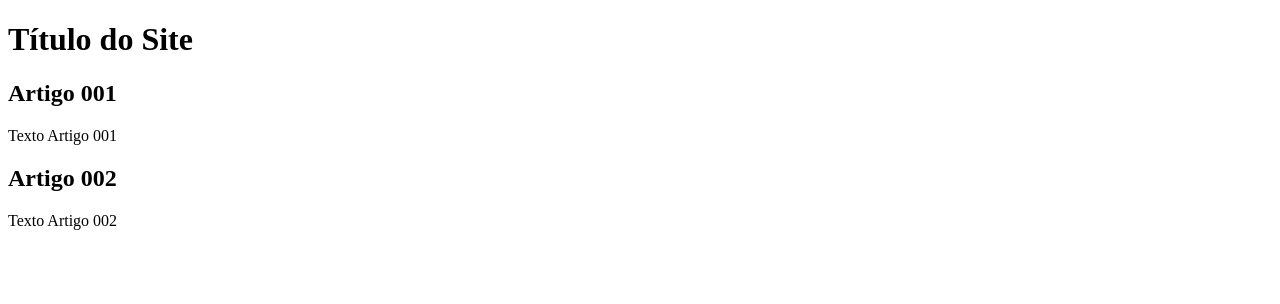
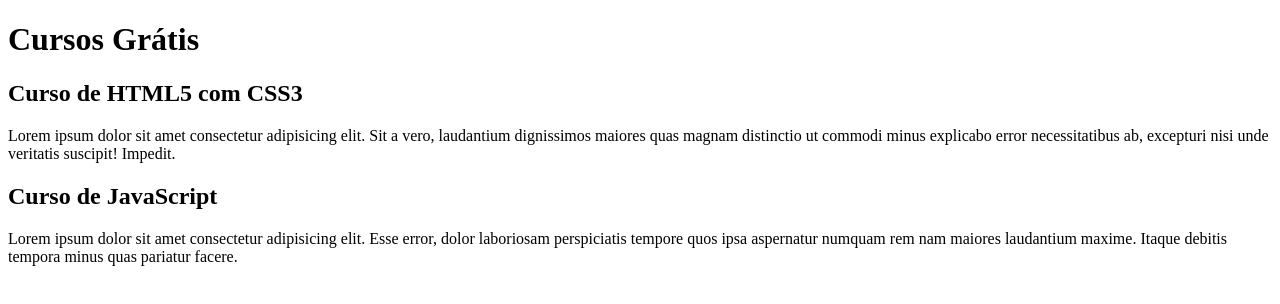
Before and after one commit to EduardoMoreira023/Projeto-Site, a plain HTML site: page index.html in a window 1280 px wide. Drawn offline with Linux system fonts and the light colour scheme.

Commit message:
comecei a escrever o conteúdo

```diff
--- a/index.html
+++ b/index.html
@@ -8,15 +8,15 @@
 <body>
     <main>
         <header>
-            <h1>Título do Site</h1>
+            <h1>Cursos Grátis</h1>
         </header>
         <article>
-            <h2>Artigo 001</h2>
-            <p>Texto Artigo 001</p>
+            <h2>Curso de HTML5 com CSS3</h2>
+            <p>Lorem ipsum dolor sit amet consectetur adipisicing elit. Sit a vero, laudantium dignissimos maiores quas magnam distinctio ut commodi minus explicabo error necessitatibus ab, excepturi nisi unde veritatis suscipit! Impedit.</p>
         </article>
         <article>
-            <h2>Artigo 002</h2>
-            <p>Texto Artigo 002</p>
+            <h2>Curso de JavaScript</h2>
+            <p>Lorem ipsum dolor sit amet consectetur adipisicing elit. Esse error, dolor laboriosam perspiciatis tempore quos ipsa aspernatur numquam rem nam maiores laudantium maxime. Itaque debitis tempora minus quas pariatur facere.</p>
         </article>
     </main>
 
```
